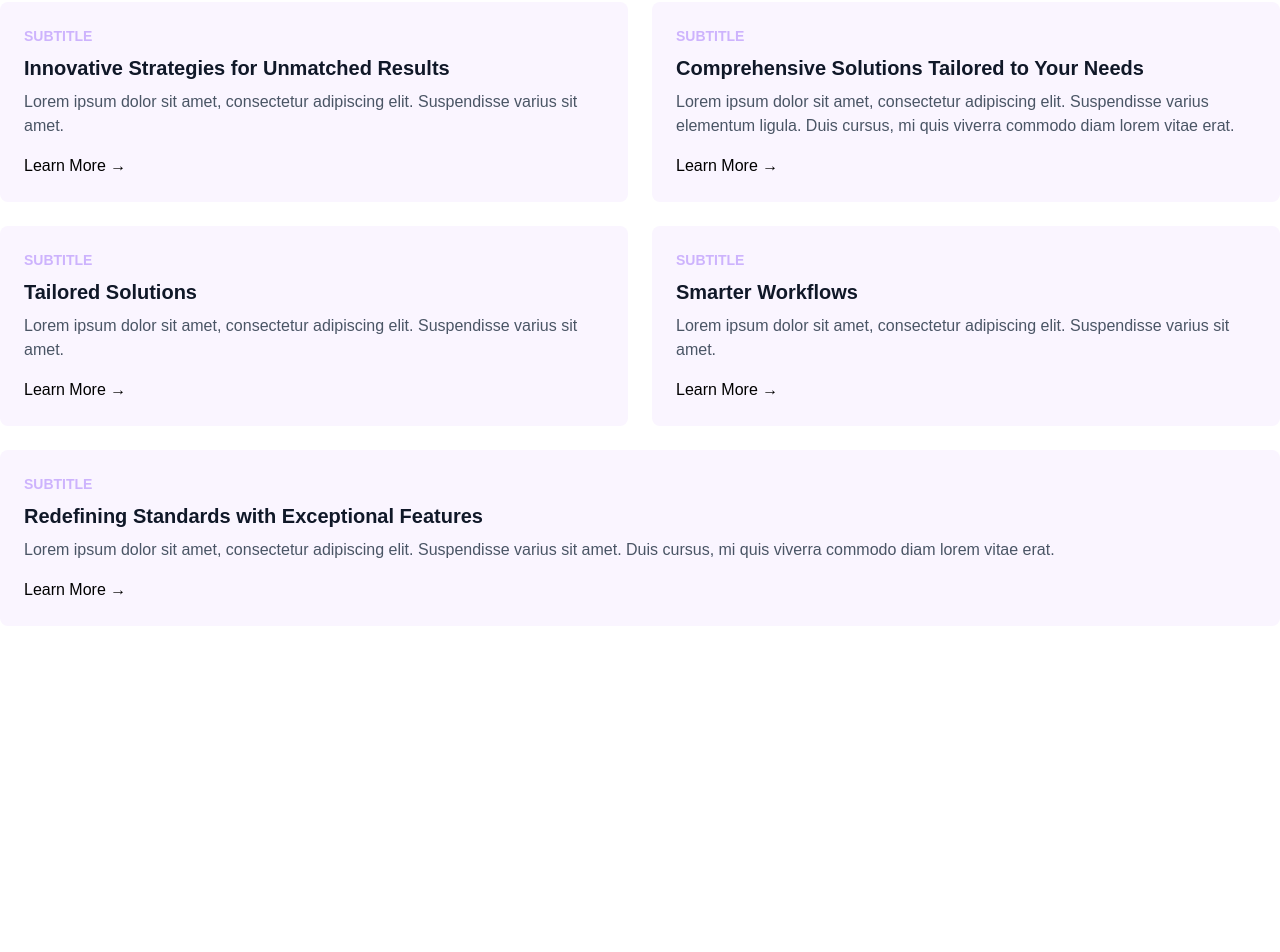
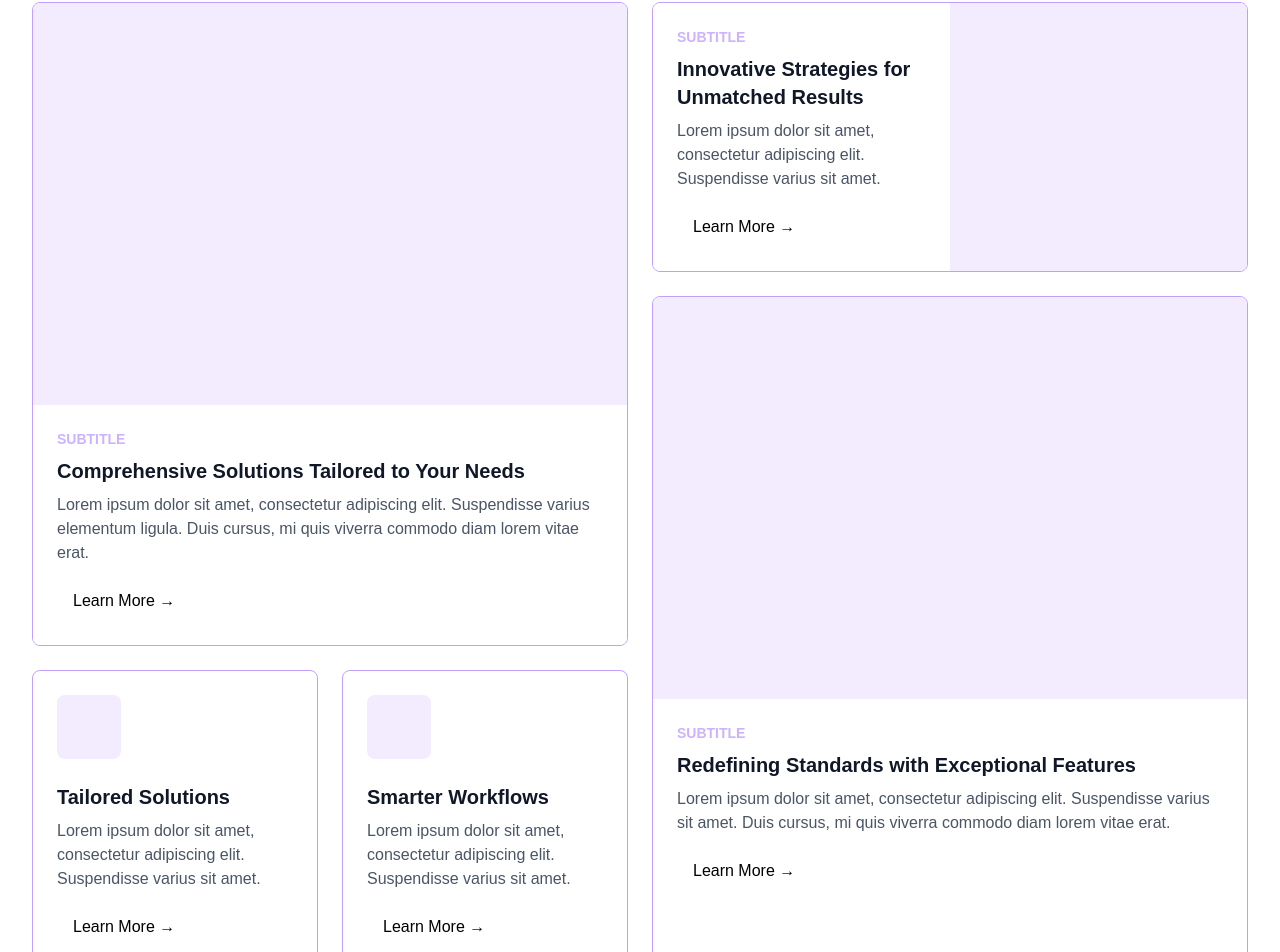
Before and after one commit to KMU-MIS-BALJAGUK/homework_9, a Next.js app: page /about in a window 1280 px wide. Shown: the part 334-1286 px from the top of the page. Before the commit the page ends 960 px from the top, so only its background shows below. Built offline with nearby package versions, Linux system fonts and the light colour scheme.

Commit message:
feat: about페이지 작성

```diff
--- a/app/about/page.js
+++ b/app/about/page.js
@@ -1,11 +1,13 @@
 'use client';
 
 import Header from '../components/Header';
+import { LearnMoreButton } from '../components/Button';
 
 export default function about() {
   return (
     <main>
       <Header />
+      <div className="max-w-7xl mx-auto px-4 sm:px-6 lg:px-8">
         {/* Hero 섹션 */}
         <section className="text-center mt-10 mb-16">
           <p className="text-sm font-semibold text-[#cdb3fd] uppercase tracking-wide">
@@ -24,91 +26,91 @@ export default function about() {
 
         {/* 카드 레이아웃 */}
         <section className="grid grid-cols-1 md:grid-cols-2 gap-6">
-        {/* 큰 카드 */}
-        <div className="bg-purple-50 p-6 rounded-lg">
+          {/* Comprehensive Solutions 카드 */}
+          <div className="rounded-lg overflow-hidden flex flex-col border border-[#c1a0fd] md:row-span-2">
+            <div className="bg-[#f3ecff] h-[402px]"></div>
+            <div className="bg-white p-6 flex flex-col">
+              <p className="text-sm font-semibold text-[#cdb3fd] uppercase">
+                Subtitle
+              </p>
+              <h3 className="mt-2 text-xl font-bold text-gray-900">
+                Comprehensive Solutions Tailored to Your Needs
+              </h3>
+              <p className="mt-2 text-gray-600 flex-grow">
+                Lorem ipsum dolor sit amet, consectetur adipiscing elit. Suspendisse
+                varius elementum ligula. Duis cursus, mi quis viverra commodo diam
+                lorem vitae erat.
+              </p>
+              <LearnMoreButton />
+            </div>
+          </div>
+
+          {/* Innovative Strategies 카드 */}
+          <div className="rounded-lg border border-[#c1a0fd] grid grid-cols-2 overflow-hidden">
+            {/* 왼쪽: 흰 배경 + 텍스트 */}
+            <div className="bg-white p-6 flex flex-col">
               <p className="text-sm font-semibold text-[#cdb3fd] uppercase">
                 Subtitle
               </p>
               <h3 className="mt-2 text-xl font-bold text-gray-900">
                 Innovative Strategies for Unmatched Results
               </h3>
-          <p className="mt-2 text-gray-600">
+              <p className="mt-2 text-gray-600 flex-grow">
                 Lorem ipsum dolor sit amet, consectetur adipiscing elit. Suspendisse
                 varius sit amet.
               </p>
-          <a href="#" className="mt-4 inline-block text-black font-medium">
-            Learn More →
-          </a>
+              <LearnMoreButton />
+            </div>
+            {/* 오른쪽: 보라색 배경 */}
+            <div className="bg-[#f3ecff]"></div>
           </div>
 
-        <div className="bg-purple-50 p-6 rounded-lg">
-          <p className="text-sm font-semibold text-[#cdb3fd] uppercase">
-            Subtitle
-          </p>
-          <h3 className="mt-2 text-xl font-bold text-gray-900">
-            Comprehensive Solutions Tailored to Your Needs
-          </h3>
-          <p className="mt-2 text-gray-600">
-            Lorem ipsum dolor sit amet, consectetur adipiscing elit. Suspendisse
-            varius elementum ligula. Duis cursus, mi quis viverra commodo diam
-            lorem vitae erat.
-          </p>
-          <a href="#" className="mt-4 inline-block text-black font-medium">
-            Learn More →
-          </a>
-        </div>
-
-        {/* 하단 카드 2개 */}
-        <div className="bg-purple-50 p-6 rounded-lg">
-          <p className="text-sm font-semibold text-[#cdb3fd] uppercase">
-            Subtitle
-          </p>
-          <h3 className="mt-2 text-xl font-bold text-gray-900">
-            Tailored Solutions
-          </h3>
-          <p className="mt-2 text-gray-600">
-            Lorem ipsum dolor sit amet, consectetur adipiscing elit. Suspendisse
-            varius sit amet.
-          </p>
-          <a href="#" className="mt-4 inline-block text-black font-medium">
-            Learn More →
-          </a>
-        </div>
-
-        <div className="bg-purple-50 p-6 rounded-lg">
-          <p className="text-sm font-semibold text-[#cdb3fd] uppercase">
-            Subtitle
-          </p>
-          <h3 className="mt-2 text-xl font-bold text-gray-900">
-            Smarter Workflows
-          </h3>
-          <p className="mt-2 text-gray-600">
-            Lorem ipsum dolor sit amet, consectetur adipiscing elit. Suspendisse
-            varius sit amet.
-          </p>
-          <a href="#" className="mt-4 inline-block text-black font-medium">
-            Learn More →
-          </a>
-        </div>
-
-        {/* 오른쪽 큰 카드 */}
-        <div className="md:col-span-2 bg-purple-50 p-6 rounded-lg">
+          {/* Redefining Standards 카드 */}
+          <div className="rounded-lg overflow-hidden flex flex-col border border-[#c1a0fd] md:row-span-2">
+            <div className="bg-[#f3ecff] h-[402px]"></div>
+            <div className="bg-white h-[192px] p-6 flex flex-col">
               <p className="text-sm font-semibold text-[#cdb3fd] uppercase">
               Subtitle
             </p>
             <h3 className="mt-2 text-xl font-bold text-gray-900">
               Redefining Standards with Exceptional Features
             </h3>
-          <p className="mt-2 text-gray-600">
+            <p className="mt-2 text-gray-600 flex-grow">
               Lorem ipsum dolor sit amet, consectetur adipiscing elit. Suspendisse
               varius sit amet. Duis cursus, mi quis viverra commodo diam lorem
               vitae erat.
             </p>
-          <a href="#" className="mt-4 inline-block text-black font-medium">
-            Learn More →
-          </a>
+            <LearnMoreButton />
+            </div>
+          </div>
+
+          {/* 하단 작은 카드 2개 컨테이너 */}
+          <div className="grid grid-cols-2 gap-6">
+            <div className="bg-white p-6 rounded-lg border border-[#c1a0fd] flex flex-col">
+              <div className="w-16 h-16 bg-[#f3ecff] rounded-lg mb-4"></div>
+              <h3 className="mt-2 text-xl font-bold text-gray-900">
+                Tailored Solutions
+              </h3>
+              <p className="mt-2 text-gray-600 flex-grow">
+                Lorem ipsum dolor sit amet, consectetur adipiscing elit. Suspendisse
+                varius sit amet.
+              </p>
+              <LearnMoreButton />
+            </div>
+            <div className="bg-white p-6 rounded-lg border border-[#c1a0fd] flex flex-col">
+              <div className="w-16 h-16 bg-[#f3ecff] rounded-lg mb-4"></div>
+              <h3 className="mt-2 text-xl font-bold text-gray-900">
+                Smarter Workflows
+              </h3>
+              <p className="mt-2 text-gray-600 flex-grow">
+                Lorem ipsum dolor sit amet, consectetur adipiscing elit. Suspendisse
+                varius sit amet.
+              </p>
+              <LearnMoreButton />
+            </div>
           </div>
         </section>
+      </div>
     </main>
   );
 }
--- a/app/components/Button.js
+++ b/app/components/Button.js
@@ -1,6 +1,3 @@
-feat/about
-export function Button({ children, onClick }) {
-=======
 export default function Button({ children, type = 'primary' }) {
   const base = 'px-6 py-2 rounded font-medium transition';
   const styles =
@@ -11,34 +8,13 @@ export default function Button({ children, type = 'primary' }) {
   return <button className={`${base} ${styles}`}>{children}</button>;
 }
 
-export function Button2({ children, onClick }) {
-main
+export function LearnMoreButton({ href = '#' }) {
   return (
-    <button
-      onClick={onClick}
-      className="py-2 px-5 rounded-md transition-colors duration-200
-  bg-[#C1A0FD] text-gray-900"
+    <a
+      href={href}
+      className="mt-4 inline-block max-w-max px-4 py-2 rounded-md text-black font-medium transition-colors bg-white hover:bg-gray-200"
     >
-      {children}
-    </button>
-  );
-feat/about
-}
-
-}
-
-export function Button3({ children, onClick }) {
-  return (
-    <button
-      onClick={onClick}
-      className="py-2 px-5 rounded-md border border-gray-600 transition-colors duration-200 text-gray-900"
-    >
-      {children}
-    </button>
+      Learn More →
+    </a>
   );
 }
-
-export function Button4({ children }) {
-  return <button className="bg-white py-2 px-5 rounded-md ">{children}</button>;
-}
-main
--- a/app/pricing/page.js
+++ b/app/pricing/page.js
@@ -1,7 +1,7 @@
 'use client';
 import Header from '../components/Header';
 import React, { useState } from 'react';
-import { Button } from '../components/Button.js';
+import Button, { LearnMoreButton } from '../components/Button.js';
 export default function PricingPage() {
   const [activeButton, setActiveButton] = useState(null);
 
@@ -28,12 +28,7 @@ export default function PricingPage() {
               <Button onClick={() => handleButtonClick('Get started')}>
                 Get started &rarr;
               </Button>
-              <button
-                onClick={() => handleButtonClick('Learn More 2')}
-                className="py-2 px-5 rounded-md border border-gray-600 transition-colors duration-200 text-gray-900"
-              >
-                Learn More
-              </button>
+              <LearnMoreButton />
             </div>
           </div>
           {/* 카드 섹션 */}
@@ -41,46 +36,40 @@ export default function PricingPage() {
           <div className="container mx-auto px-5 max-w-7xl">
             <div className="flex flex-col md:flex-row justify-start gap-5">
               {/* 첫 번째 카드 */}
-              <div className="bg-[#ffffff] p-8 rounded-xl flex-1 text-left">
+              <div className="bg-[#ffffff] p-8 rounded-xl flex-1 text-left flex flex-col">
                 <div className="w-16 h-16 bg-[#dcb5ef] rounded-lg mb-4"></div>
                 <h3 className="text-xl font-semibold mb-2">
                   Tailored Solutions
                 </h3>
-                <p className="text-sm text-gray-600 mb-4">
+                <p className="text-sm text-gray-600 mb-4 flex-grow">
                   Lorem ipsum dolor sit amet, consectetur adipiscing elit.
                   Integer mollis justo non enim lacinia.
                 </p>
-                <button className="bg-white py-2 px-5 rounded-md ">
-                  Learn More &rarr;
-                </button>
+                <LearnMoreButton />
               </div>
               {/* 두 번째 카드 */}
-              <div className="bg-[#ffffff] p-8 rounded-xl flex-1 text-left">
+              <div className="bg-[#ffffff] p-8 rounded-xl flex-1 text-left flex flex-col">
                 <div className="w-16 h-16 bg-[#dcb5ef] rounded-lg mb-4"></div>
                 <h3 className="text-xl font-semibold mb-2">
                   Smarter Workflows
                 </h3>
-                <p className="text-sm text-gray-600 mb-4">
+                <p className="text-sm text-gray-600 mb-4 flex-grow">
                   Lorem ipsum dolor sit amet, consectetur adipiscing elit.
                   Integer mollis justo non enim lacinia.
                 </p>
-                <button className="bg-white py-2 px-5 rounded-md">
-                  Learn More &rarr;
-                </button>
+                <LearnMoreButton />
               </div>
               {/* 세 번째 카드 */}
-              <div className="bg-[#ffffff] p-8 rounded-xl flex-1 text-left">
+              <div className="bg-[#ffffff] p-8 rounded-xl flex-1 text-left flex flex-col">
                 <div className="w-16 h-16 bg-[#dcb5ef] rounded-lg  mb-4"></div>
                 <h3 className="text-xl font-semibold mb-2">
                   Scalable Strategies
                 </h3>
-                <p className="text-sm text-gray-600 mb-4">
+                <p className="text-sm text-gray-600 mb-4 flex-grow">
                   Lorem ipsum dolor sit amet, consectetur adipiscing elit.
                   Integer mollis justo non enim lacinia.
                 </p>
-                <button className="bg-white py-2 px-5 rounded-md  ">
-                  Learn More &rarr;
-                </button>
+                <LearnMoreButton />
               </div>
             </div>
           </div>
```
Lines whose indentation alone changed are shown as unchanged.
